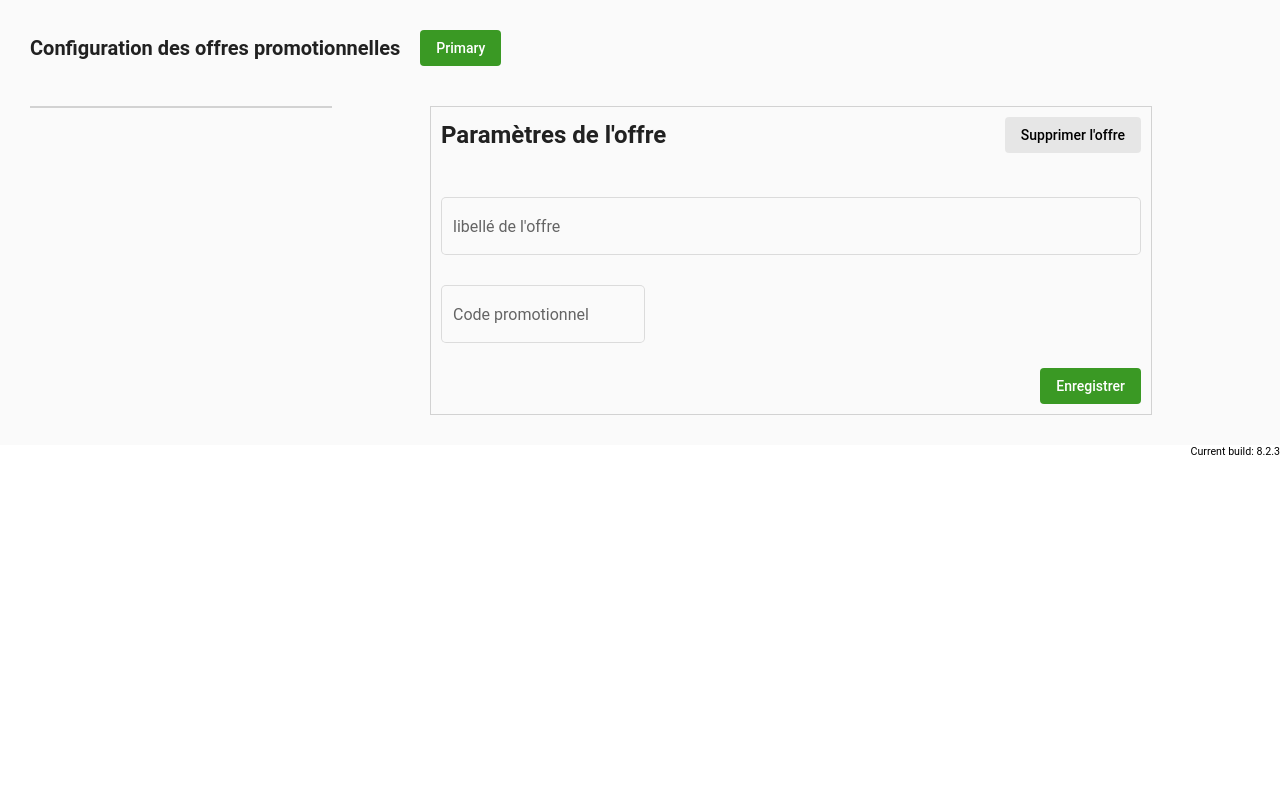
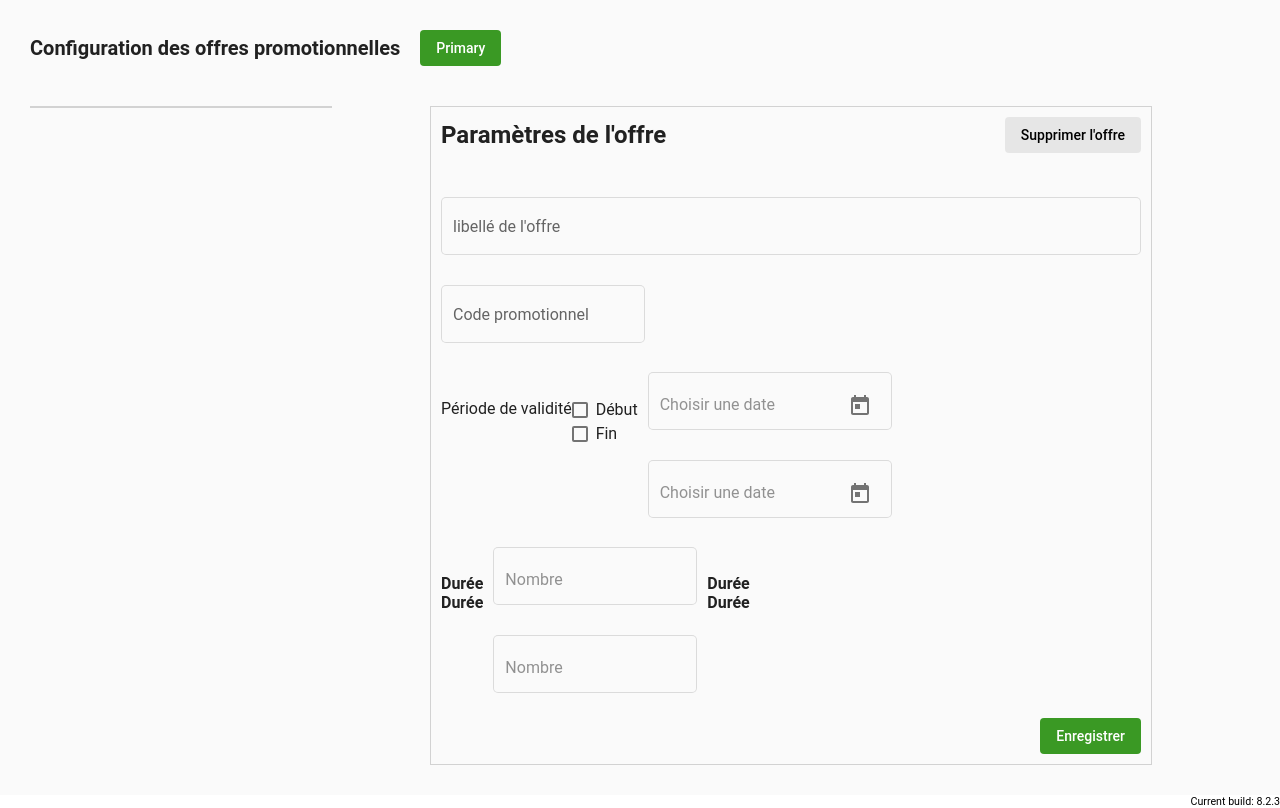
Before and after one commit to emilletpharma/Coupon, an Angular app: page / in a window 1280 px wide. Built offline with nearby package versions, Linux system fonts and the light colour scheme.

Commit message:
1 file modified

```diff
--- a/src/app/form-field-overview-example.html
+++ b/src/app/form-field-overview-example.html
@@ -21,7 +21,42 @@
 					<input matInput placeholder="Code promotionnel">
           </mat-form-field>
 
-<!-- 					<div class="horizontal">
+					<div class="horizontal">
+						<div class="vertical">
+							<div *ngFor="let validity of validities">{{validity.title}}</div>
+						</div>
+
+						<div class="vertical">
+							<mat-checkbox *ngFor="let validity of validities" class="right-space">
+								{{validity.subtitle}}</mat-checkbox>
+						</div>
+
+						<div class="vertical">
+							<mat-form-field *ngFor="let validity of validities" appearance="outline">
+								<input matInput [matDatepicker]="picker1" placeholder="Choisir une date">
+								<mat-datepicker-toggle matSuffix [for]="picker1"></mat-datepicker-toggle>
+								<mat-datepicker #picker1></mat-datepicker>
+							</mat-form-field>
+						</div>
+					</div>
+					<div class="horizontal">
+						<div class="vertical">
+							<div *ngFor="let validity of validities" class="right-space bold">Durée</div>
+						</div>
+						<div class="vertical">
+							<mat-form-field *ngFor="let validity of validities" appearance="outline"
+								class="right-space">
+								<input matInput placeholder="Nombre">
+            </mat-form-field>
+						</div>
+						<div class="vertical">
+							<div *ngFor="let validity of validities" class="right-space bold">Durée</div>
+						</div>
+					</div>
+
+
+
+					<!-- 					<div class="horizontal">
 
 						<div class="right-space bold">Période de validité</div>
 						<div>
```
